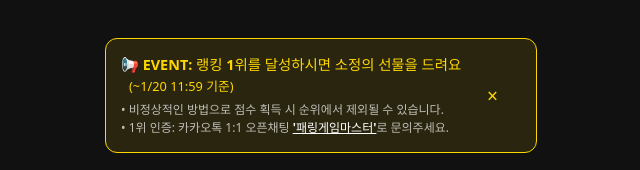
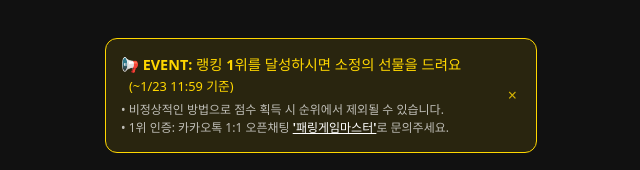
Before and after one commit to siisjo/parry_game, a React (Vite) app in the folder frontend/: page / in a window 1280 px wide. Shown: the part 617-787 px from the top of the page, without its empty margins (319-959 px from the left). Built offline with nearby package versions, Linux system fonts and the light colour scheme.

Commit message:
fix : UI 및 GA4세션 ID 미적용 수정

```diff
--- a/frontend/index.html
+++ b/frontend/index.html
@@ -7,16 +7,45 @@
       function gtag(){dataLayer.push(arguments);}
       gtag('js', new Date());
 
-        // logger.ts에서 생성한 세션 ID를 가져옵니다.
-        // 키값('game_persistent_session_id')은 logger.ts와 반드시 일치해야 합니다.
-        const sessionId = localStorage.getItem('game_persistent_session_id');
+      /**
+       * 세션 ID를 가져오거나 없으면 새로 생성하는 함수
+       * logger.ts와 동일한 로직을 index.html에 배치하여 첫 이벤트부터 ID를 보장합니다.
+       */
+      function getOrInitSessionId() {
+        const SESSION_KEY = 'game_persistent_session_id';
+        const EXPIRY_KEY = 'game_session_expiry';
+        const THIRTY_DAYS_MS = 30 * 24 * 60 * 60 * 1000;
+        const now = new Date().getTime();
 
-        // [수정된 부분] config 설정 시 session_id를 함께 보냅니다.
-        gtag('config', 'G-9L0JDLBFGF', {
+        let sid = localStorage.getItem(SESSION_KEY);
+        let expiry = localStorage.getItem(EXPIRY_KEY);
+
+        // ID가 없거나 만료되었다면 새로 생성
+        if (!sid || !expiry || now > parseInt(expiry)) {
+          sid = crypto.randomUUID();
+          localStorage.setItem(SESSION_KEY, sid);
+          localStorage.setItem(EXPIRY_KEY, (now + THIRTY_DAYS_MS).toString());
+        }
+        return sid;
+      }
+
+      // 1. 즉시 ID 획득 (최초 방문자도 여기서 UUID가 생성됨)
+      const sessionId = getOrInitSessionId();
+
+      // 2. 모든 GA4 이벤트에 공통 파라미터로 주입 (강력 권장)
+      gtag('set', {
         'game_session_id': sessionId,
         'user_id': sessionId
       });
+
+      // 3. GA4 기본 설정 및 페이지뷰 전송
+      gtag('config', 'G-9L0JDLBFGF', {
+        'game_session_id': sessionId,
+        'user_id': sessionId,
+        'send_page_view': true
+      });
     </script>
+
     <meta charset="UTF-8" />
     <link rel="icon" type="image/svg+xml" href="/vite.svg" />
     <meta name="viewport" content="width=device-width, initial-scale=1.0" />
--- a/frontend/src/pages/Home.tsx
+++ b/frontend/src/pages/Home.tsx
@@ -69,7 +69,7 @@ export default function Home() {
             <div style={{ fontWeight: "bold", marginBottom: "4px" }}>
               📢 EVENT: 랭킹 1위를 달성하시면 소정의 선물을 드려요
               <span style={{ fontSize: "0.8rem", fontWeight: "normal", marginLeft: "8px" }}>
-                (~1/20 11:59 기준)
+                (~1/23 11:59 기준)
               </span>
             </div>
 
@@ -95,7 +95,19 @@ export default function Home() {
           </div>
           <button
             onClick={() => setShowEvent(false)}
-            style={{ backgroundColor: "transparent", border: "none", color: "#ffd700", cursor: "pointer", fontSize: "1.2rem" }}
+            style={{
+              backgroundColor: "transparent",
+              border: "none",
+              color: "#ffd700",
+              cursor: "pointer",
+              fontSize: "1rem",      // 1.2rem -> 1rem으로 축소
+              padding: "0 4px",      // 클릭하기 편하게 좌우 여백 살짝 추가
+              lineHeight: "1",       // 버튼 높이가 튀지 않게 조정
+              opacity: "0.8",        // 살짝 투명하게 해서 텍스트보다 덜 튀게 함
+              transition: "opacity 0.2s"
+            }}
+            onMouseEnter={(e) => e.currentTarget.style.opacity = "1"}
+            onMouseLeave={(e) => e.currentTarget.style.opacity = "0.8"}
           >
             ×
           </button>
--- a/frontend/src/utils/logger.ts
+++ b/frontend/src/utils/logger.ts
@@ -3,30 +3,34 @@
 let logQueue: any[] = [];
 const API_BASE_URL = import.meta.env.VITE_API_URL || 'http://localhost:8000';
 
-const getOrCreateSessionId = (): string => {
+/**
+ * index.html에서 생성한 세션 ID를 가져옵니다.
+ * 만약의 상황(index.html 로직 누락 등)을 대비해 fallback 로직은 유지합니다.
+ */
+const getPersistentSessionId = (): string => {
   const SESSION_KEY = 'game_persistent_session_id';
-  const EXPIRY_KEY = 'game_session_expiry';
+  const storedId = localStorage.getItem(SESSION_KEY);
+
+  if (storedId) {
+    return storedId;
+  }
+
+  // index.html에서 생성이 안 되었을 경우를 대비한 최소한의 방어 로직
+  const newId = crypto.randomUUID();
   const THIRTY_DAYS_MS = 30 * 24 * 60 * 60 * 1000;
-  const now = new Date().getTime();
-  const storedId = localStorage.getItem(SESSION_KEY);
-  const expiry = localStorage.getItem(EXPIRY_KEY);
-
-  if (!storedId || !expiry || now > parseInt(expiry)) {
-    const newId = crypto.randomUUID();
-    localStorage.setItem(SESSION_KEY, newId);
-    localStorage.setItem(EXPIRY_KEY, (now + THIRTY_DAYS_MS).toString());
-    return newId;
-  }
-  return storedId;
+  localStorage.setItem(SESSION_KEY, newId);
+  localStorage.setItem('game_session_expiry', (new Date().getTime() + THIRTY_DAYS_MS).toString());
+  return newId;
 };
 
-const persistentSessionId = getOrCreateSessionId();
+const persistentSessionId = getPersistentSessionId();
 
-// ★ 추가: GA4에 커스텀 세션 ID 설정
+// ★ 수정: GA4 중복 config 제거 및 'set'으로 ID 동기화 보강
 if (typeof window !== 'undefined' && (window as any).gtag) {
-  (window as any).gtag('config', 'GA_MEASUREMENT_ID', { // 본인의 GA 측정 ID로 교체
-    'user_id': persistentSessionId,           // GA 기본 유저 식별자로 활용
-    'game_session_id': persistentSessionId    // 커스텀 파라미터로 활용
+  // 이미 index.html에서 실행되었겠지만, 다시 한번 ID를 확정해줍니다.
+  (window as any).gtag('set', {
+    'user_id': persistentSessionId,
+    'game_session_id': persistentSessionId
   });
 }
 
@@ -42,7 +46,7 @@ export const flushLogs = async () => {
   if (logQueue.length === 0) return;
 
   const logsToSend = [...logQueue];
-  logQueue = []; // 전송 시작과 동시에 큐를 비워 메모리 확보
+  logQueue = [];
 
   try {
     await fetch(`${API_BASE_URL}/api/logs/batch`, {
@@ -53,7 +57,6 @@ export const flushLogs = async () => {
     console.log(`[Logger] ${logsToSend.length}개 로그 전송 완료 및 클리어.`);
   } catch (e) {
     console.error("Batch log failed", e);
-    // 실패 시에만 다시 큐에 넣어 다음 게임 종료 시 재시도
     logQueue = [...logsToSend, ...logQueue];
   }
 };
@@ -63,12 +66,11 @@ export const sendLog = (eventName: string, payload: any) => {
   const logData = {
     event_time: new Date().toISOString(),
     event_name: eventName,
-    session_id: persistentSessionId,
+    session_id: persistentSessionId, // 여기서 사용되는 ID가 GA4와 동일한 UUID임
     game_index: gameIndex,
     ...payload
   };
   logQueue.push(logData);
 };
 
-// 게임 오버 시 호출할 함수
 export const forceFlush = () => flushLogs();
```
Lines whose indentation alone changed are shown as unchanged.
